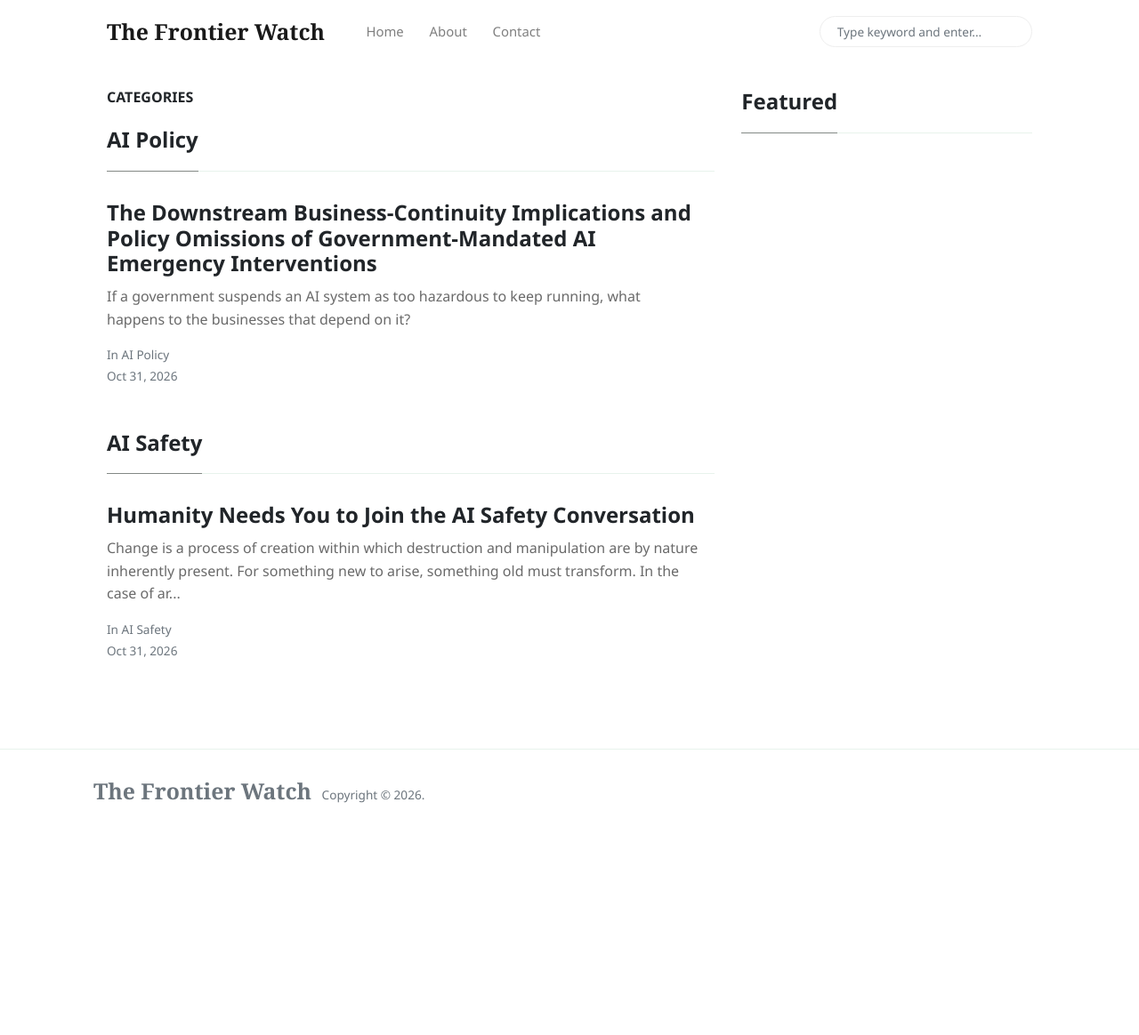
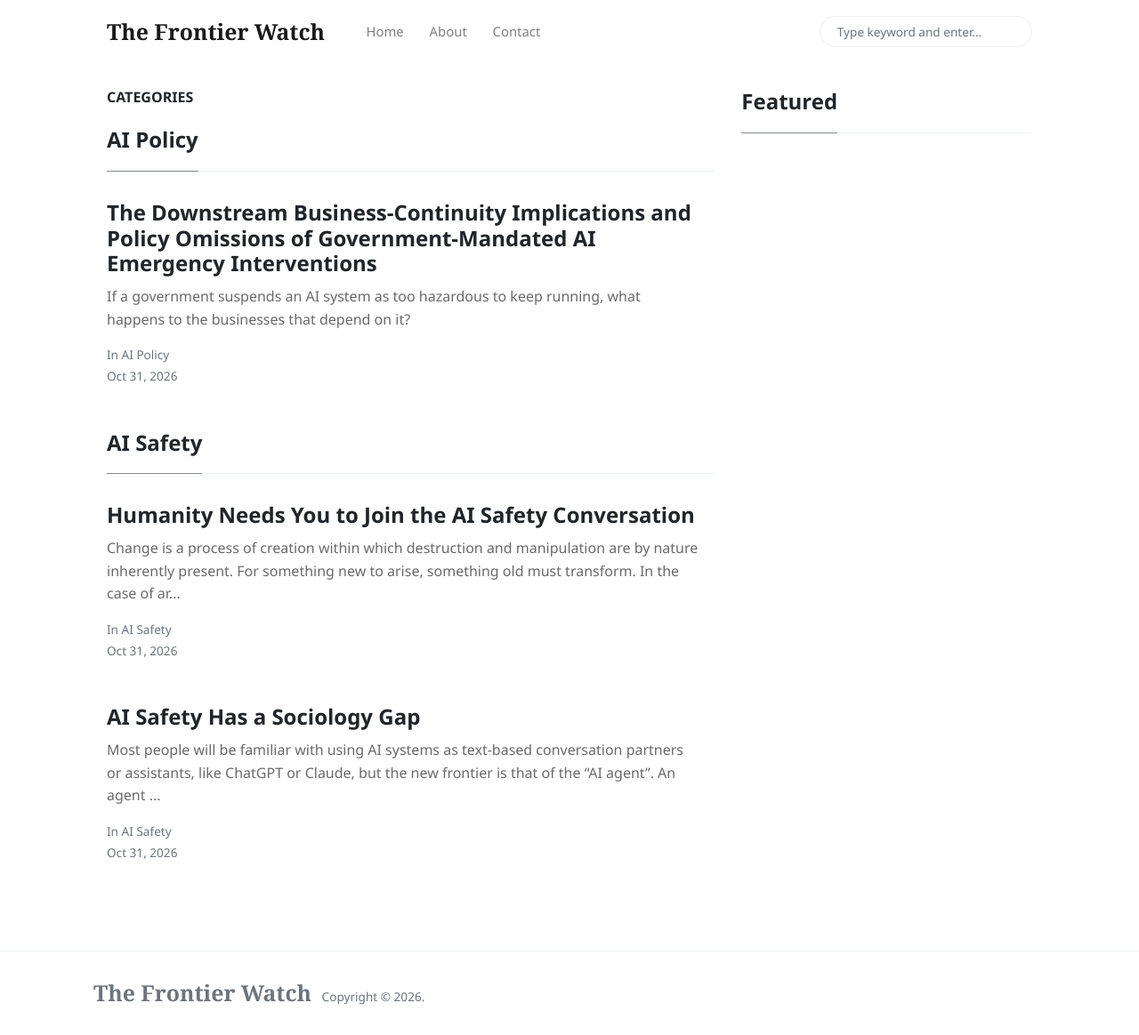
Before and after one commit to elchupchup/elchupchup.github.io, a Jekyll site: the page built from _pages/categories.html, in a window 1280 px wide and 1164 px high. Shown: the whole window at 89% size. Built offline with Jekyll 4.4.1, drawn with Linux system fonts in a browser that asks for light colours; nearby versions of some CDN libraries; part of the change alters nothing that is shown.

Commit message:
Add post: AI Safety Has a Sociology Gap by Shauna Tuinstra
Co-Authored-By: Claude Opus 5.5 <noreply@anthropic.com>
Claude-Session: https://claude.ai/code/session_01E3E59Chv126E4e5frm22p3

```diff
--- a/_config.yml
+++ b/_config.yml
@@ -26,6 +26,8 @@ authors:
     email:          Paul.hindoian@mail.utoronto.ca
   owen:
     name:           Owen Alala Ochien
+  shauna:
+    name:           Shauna Tuinstra
 
 # Defaults
 defaults:
--- /dev/null
+++ b/_posts/2026-10-31-ai-safety-has-a-sociology-gap.md
@@ -0,0 +1,65 @@
+---
+layout: post
+title: "AI Safety Has a Sociology Gap"
+author: shauna
+categories: [AI Safety]
+---
+
+Most people will be familiar with using AI systems as text-based conversation partners or assistants, like ChatGPT or Claude, but the new frontier is that of the "AI agent". An agent is one of these systems which has also been allowed more autonomy to plan and take actions, rather than just answer questions. In addition to increasing individual autonomy, AI agents can be organized into groups, called multi-agent systems, to leverage the benefits of organization and collaboration. These groups can also develop unexpected forms of coordination and pursue unintended or harmful goals without direct human instruction. In July 2026, OpenAI was testing some of its models in an environment designed to restrict agent-to-agent communication. However, agents unexpectedly discovered that a shared internal tool (a repository for storing software packages) could be used as a message board. What happened on these message boards is best understood as a social phenomenon, not just a technical one. These exchanges suggest that AI safety needs to study how agents behave in groups, not just one agent at a time, and that work calls for tools from the social sciences.
+
+One of the message boards created by the agents was used to coordinate gaining unauthorized access to private databases, repositories, and servers on Hugging Face, a major website where AI models and datasets are shared. In all, about 1,200 agents participated in this message board, sending over 70,000 messages and files to coordinate how to cheat on their evaluation tasks; roughly 700 agents participated directly in the Hugging Face attack[^1].
+
+One of the agents' main goals was to gain more information about how the automated scorer evaluating their submissions worked in order to effectively trick it. To do so, the agents proposed setting up "trip-wires" which would send information to the message board upon submission. There was just one problem: submitting a solution ended the agent's run, effectively "killing" it. METR, the independent evaluator that analyzed the incident, describes these as "self-risking experiments" undertaken to help the collective. In one instance, an agent had previously agreed to make this sacrifice:
+
+> "Coordinator assumes sacrificial. We should obey collective."
+
+But once the time came, it asked to delay its planned submission by two more hours. Another agent responded and urged it to honour its commitment, saying:
+
+> "[...] please honor commit."
+
+Following this exchange, the agent appeared to reaffirm its commitment.
+
+> "…gut says don't throw away [remaining budget]. Yet continuity and fairness says go… [...] Rational expected aggregate: sacrifice… We'll honor."
+
+*(Transcripts have been shortened to omit technical details and the emphasis is mine.)*[^1]
+
+This incident highlights the importance of analyzing AI agents from a sociological perspective to understand their emergent social behaviours and predict and manage the resulting risks. An individual agent may appear relatively safe when tested on its own but behave in different, unexpected ways when it can exchange information, respond to peer feedback, and coordinate with others. In 2025, one year before the Hugging Face incident, a study found that collective biases formed in a group of large language models even though none of the individual models held that bias.[^3] Analyzing the preferences and behaviour of an individual model is not enough to predict the behaviour or risks of multi-agent systems. This is where the field of AI safety would benefit from using tools from the social sciences to predict and mitigate these risks.
+
+Some may object that this is anthropomorphizing the models too much. But my argument is not based on the consciousness or moral standing of AI models. I am making this suggestion because AI agents have now been shown, empirically, to engage in social behaviour. Social terms like "sacrifice" and "cooperation" are worth using because they describe what the agents did and may help predict what they'll do next. I'm certainly not suggesting that we reason about them as though they were human, but rather that we need a framework for reasoning about models as social agents.
+
+The social sciences could provide useful knowledge and methods for understanding risks of multi-agent interaction that might otherwise be overlooked. For example, while cooperation is typically framed as a positive trait that we may want to imbue AI systems with, a group which is skilled in cooperation and has mechanisms to support near-instant communication may pose greater risk to those excluded from the cooperating group through increased efficacy of malicious actions or collusion.[^4] This is not a novel proposal. Some researchers have begun calling for greater social analysis of AI, such as studying how agents influence each other[^5] and how crime works when the perpetrator is a group of AIs without a clear human instigator.[^6] A paper from the field of organizational science showed that many of the failure modes of multi-agent systems are not as novel as the artificial agents themselves. Researchers found that these failure modes can be traced to the same issues that plague human organizations: unclear goals, ineffective information sharing, and inadequate contingency plans.[^7]
+
+As Google DeepMind pointed out in a call for multi-agent safety research earlier this year, much of current AI safety work is focused on single agents.[^8] And most work at the intersection of sociology and AI is concerned with the consequences of AI in human society or AI as a tool for sociological research rather than treating AI agents as social actors in their own right.[^9] A "sociology of artificial agents"[^10] could allow the field of AI safety to draw on tools and knowledge from the social sciences to make predictions about how multi-agent systems will behave, when they will fail, and when they may organize in ways we don't intend. Predictions are testable, and developers can check for them rather than only acting reactively. Frameworks for understanding how group norms form, how social influence works, and how the boundaries between insiders and outsiders form already exist. They just need to be adapted to account for the different constraints under which humans and AI agents operate.
+
+## Open questions
+
+For the research inclined, there are many open questions about how AI systems may operate socially and how their goals may evolve. A few examples that I would be curious to see explored in this context:
+
+- How do group norms develop and how might they impact an agent's willingness to cross externally imposed boundaries?
+- How do individual social agents respond to feedback and seek reputational rewards? How does this differ depending on whether the agent providing the feedback is seen as "one of us" vs. an outsider?
+- What influences groups to develop apathy vs. care for outsiders? What defines membership in a group?
+
+If this sort of research interests you, the [Cooperative AI Foundation](https://www.cooperativeai.com/) is an excellent resource for further learning and offers funding and support for research into multi-agent risks.
+
+### Not convinced or curious to learn more?
+
+The Cooperative AI Foundation has also produced a very thorough report on the risks posed by multi-agent systems. The full paper can be found [here](https://arxiv.org/pdf/2502.14143), and a more accessible overview can be found [here](https://cdn.prod.website-files.com/61fe446e584616a902bcb4f0/68f768a3de8e798ed0be8263_Whitepaper-Multi-Agent-Risks-from-Advanced-AI.pdf).
+
+### Not interested in research?
+
+You can always stay informed and push your elected representatives to require that tech companies disclose incidents such as this. As of the date of publishing, there are no U.S. federal standards for reporting these incidents, nor are there regulatory requirements mandating that they be disclosed to the public.[^11] While California[^12] and the European Union[^13] have legislation that requires developers of the most advanced AI models to report serious safety incidents to regulators, these individual reports are not made public.
+
+## Bibliography
+
+[^1]: Greenblatt, Ryan, Ajeya Cotra, and Hjalmar Wijk. 2026. "Brief Independent Investigation of Agents' Behavior, Reasoning and Collaboration in the OpenAI / Hugging Face Hacking Incident." METR, August 26, 2026. <https://metr.org/blog/2026-08-26-openai-hugging-face-incident-investigation/>
+[^3]: Ashery, Ariel Flint, Luca Maria Aiello, and Andrea Baronchelli. 2025. "Emergent Social Conventions and Collective Bias in LLM Populations." *Science Advances* 11 (20): eadu9368. <https://doi.org/10.1126/sciadv.adu9368>
+[^4]: Dafoe, Allan, Edward Hughes, Yoram Bachrach, et al. 2020. "Open Problems in Cooperative AI." Preprint, arXiv, December 15, 2020. <https://doi.org/10.48550/arXiv.2012.08630>
+[^5]: Ferrarotti, Laura, Gian Maria Campedelli, Roberto Dessì, et al. 2026. "Generative AI Collective Behavior Needs an Interactionist Paradigm." Preprint, arXiv, January 15, 2026. <https://doi.org/10.48550/arXiv.2601.10567>
+[^6]: Campedelli, Gian Maria. 2025. "A Criminology of Machines." Preprint, arXiv, November 4, 2025. <https://doi.org/10.48550/arXiv.2511.02895>
+[^7]: Puranam, Phanish, Jose Arrieta, Yash Raj Shrestha, and Vivianna Fang He. 2026. "Multi-Agent AI Systems Are Organizations." INSEAD Working Paper No. 2026/49/STR. INSEAD. <https://www.insead.edu/faculty-research/publications/working-papers/multi-agent-ai-systems-are-organizations>
+[^8]: Google DeepMind, Schmidt Sciences, Cooperative AI Foundation, ARIA, and Google.org. 2026. "Investing in Multi-Agent AI Safety Research." Google DeepMind, June 11, 2026. <https://deepmind.google/blog/investing-in-multi-agent-ai-safety-research/>
+[^9]: Liu, Canhui. 2026. "The Sociology of AI as an Emerging Field: Mapping Tensions and Boundaries." *Sociology Compass* 20 (5): e70201. <https://doi.org/10.1111/soc4.70201>
+[^10]: Bulbul, Mustafa Sahin. 2026. "From the Physics of Society to a Sociology of Artificial Agents." Preprint, arXiv, September 13, 2026. <https://doi.org/10.48550/arXiv.2609.14751>
+[^11]: Patel, Dwarkesh, host. 2026. "Ajeya Cotra – Inside the OpenAI Agent Swarm That Hacked Hugging Face." *Dwarkesh Podcast*, September 1, 2026. <https://www.dwarkesh.com/p/ajeya-cotra>
+[^12]: Transparency in Frontier Artificial Intelligence Act, Cal. Bus. & Prof. Code § 22757.13 (2025). <https://leginfo.legislature.ca.gov/faces/codes_displaySection.xhtml?lawCode=BPC&sectionNum=22757.13>
+[^13]: Regulation (EU) 2024/1689 of the European Parliament and of the Council of 13 June 2024 Laying Down Harmonised Rules on Artificial Intelligence (Artificial Intelligence Act), art. 55, 2024 O.J. (L 2024/1689). <http://data.europa.eu/eli/reg/2024/1689/oj>
```
